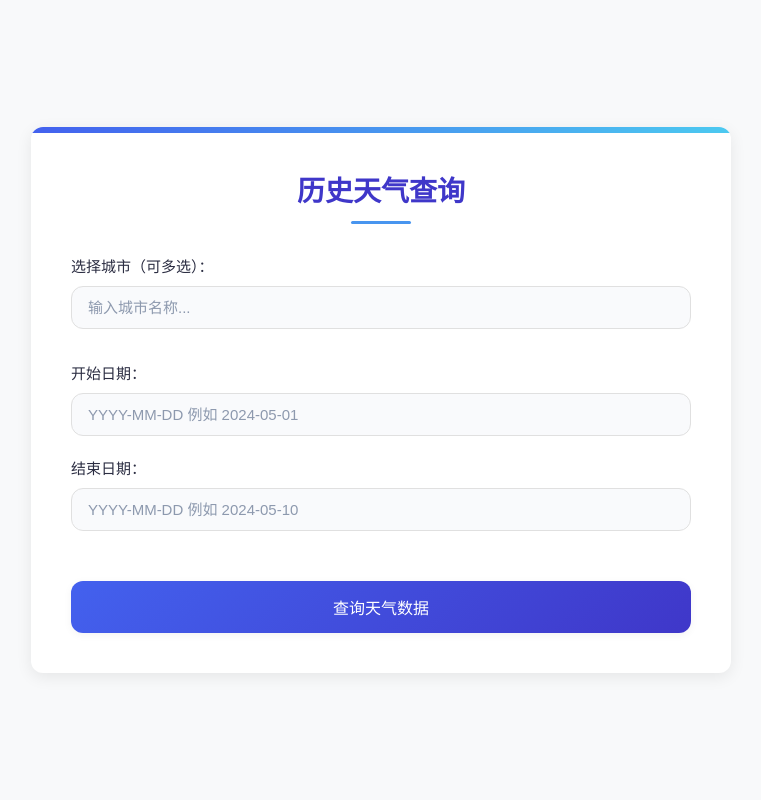
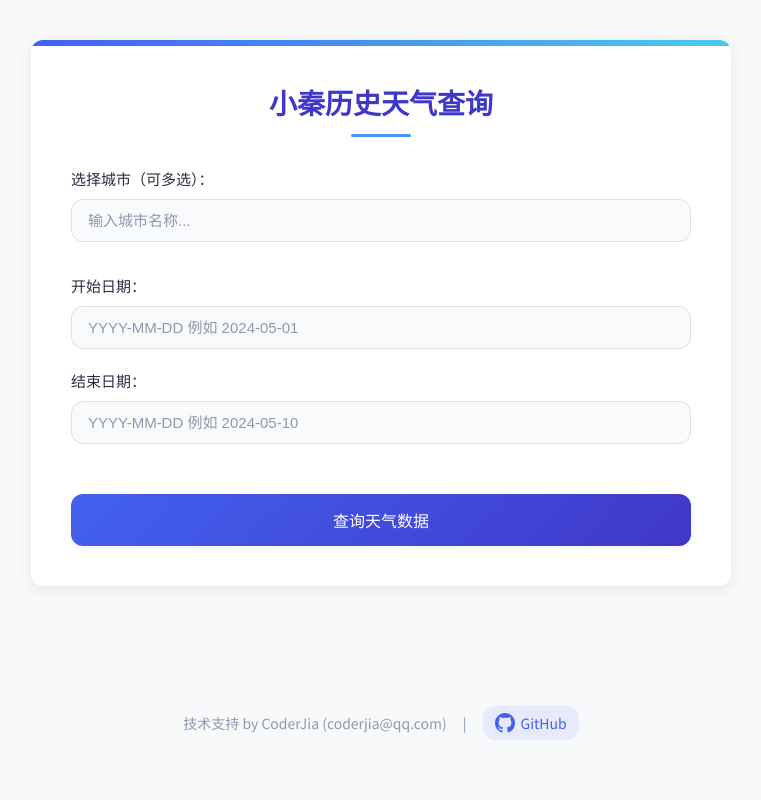
Before and after one commit to coderjia/weather_app, a Flask app: page / in a window 1280 px wide. Shown: the whole page, without its empty margins (259-1020 px from the left). Run offline with Flask 3, Linux system fonts and the light colour scheme.

Commit message:
改标题，增加footer

```diff
--- a/templates/index.html
+++ b/templates/index.html
@@ -4,7 +4,7 @@
 <head>
     <meta charset="UTF-8" />
     <meta name="viewport" content="width=device-width, initial-scale=1" />
-    <title>历史天气查询</title>
+    <title>小秦历史天气查询</title>
     <link rel="stylesheet"
         href="https://fonts.googleapis.com/css2?family=Noto+Sans+SC:wght@300;400;500;700&display=swap">
     <style>
@@ -38,10 +38,10 @@
             color: var(--text-dark);
             margin: 0;
             padding: 0;
+            min-height: 100vh;
             display: flex;
-            justify-content: center;
+            flex-direction: column;
             align-items: center;
-            min-height: 100vh;
             padding: 40px 20px;
             line-height: 1.6;
         }
@@ -55,6 +55,7 @@
             border-radius: var(--border-radius);
             position: relative;
             overflow: hidden;
+            margin-bottom: 20px;
         }
 
         .container::before {
@@ -401,6 +402,46 @@
             background-color: #fff3f3;
             border-color: #ff6b6b;
         }
+
+        .footer {
+            text-align: center;
+            padding: 20px;
+            color: var(--text-light);
+            font-size: 14px;
+            display: flex;
+            justify-content: center;
+            align-items: center;
+            gap: 8px;
+            width: 100%;
+            margin-top: auto;
+        }
+
+        .footer a {
+            color: var(--primary);
+            text-decoration: none;
+            display: inline-flex;
+            align-items: center;
+            transition: var(--transition);
+            padding: 6px 12px;
+            border-radius: var(--border-radius);
+            background: rgba(67, 97, 238, 0.1);
+        }
+
+        .footer a:hover {
+            background: rgba(67, 97, 238, 0.2);
+            transform: translateY(-2px);
+        }
+
+        .footer .github-icon {
+            width: 20px;
+            height: 20px;
+            margin-right: 6px;
+        }
+
+        .footer .divider {
+            margin: 0 8px;
+            color: var(--text-light);
+        }
     </style>
 </head>
 
@@ -412,7 +453,7 @@
         </div>
     </div>
     <div class="container">
-        <h2>历史天气查询</h2>
+        <h2>小秦历史天气查询</h2>
         <form method="post" autocomplete="off">
             <div class="input-group">
                 <label for="city-input">选择城市（可多选）：</label>
@@ -444,6 +485,19 @@
             {{ table|safe }}
         </div>
         {% endif %}
+
+
+    </div>
+
+    <div class="footer">
+        <p>技术支持 by CoderJia (coderjia@qq.com)</p>
+        <span class="divider">|</span>
+        <a href="https://github.com/coderjia" target="_blank">
+            <svg class="github-icon" viewBox="0 0 24 24" fill="currentColor">
+                <path d="M12 0C5.37 0 0 5.37 0 12c0 5.31 3.435 9.795 8.205 11.385.6.105.825-.255.825-.57 0-.285-.015-1.23-.015-2.235-3.015.555-3.795-.735-4.035-1.41-.135-.345-.72-1.41-1.23-1.695-.42-.225-1.02-.78-.015-.795.945-.015 1.62.87 1.845 1.23 1.08 1.815 2.805 1.305 3.495.99.105-.78.42-1.305.765-1.605-2.67-.3-5.46-1.335-5.46-5.925 0-1.305.465-2.385 1.23-3.225-.12-.3-.54-1.53.12-3.18 0 0 1.005-.315 3.3 1.23.96-.27 1.98-.405 3-.405s2.04.135 3 .405c2.295-1.56 3.3-1.23 3.3-1.23.66 1.65.24 2.88.12 3.18.765.84 1.23 1.905 1.23 3.225 0 4.605-2.805 5.625-5.475 5.925.435.375.81 1.095.81 2.22 0 1.605-.015 2.895-.015 3.3 0 .315.225.69.825.57A12.02 12.02 0 0024 12c0-6.63-5.37-12-12-12z"/>
+            </svg>
+            GitHub
+        </a>
     </div>
 
     <script>
```
